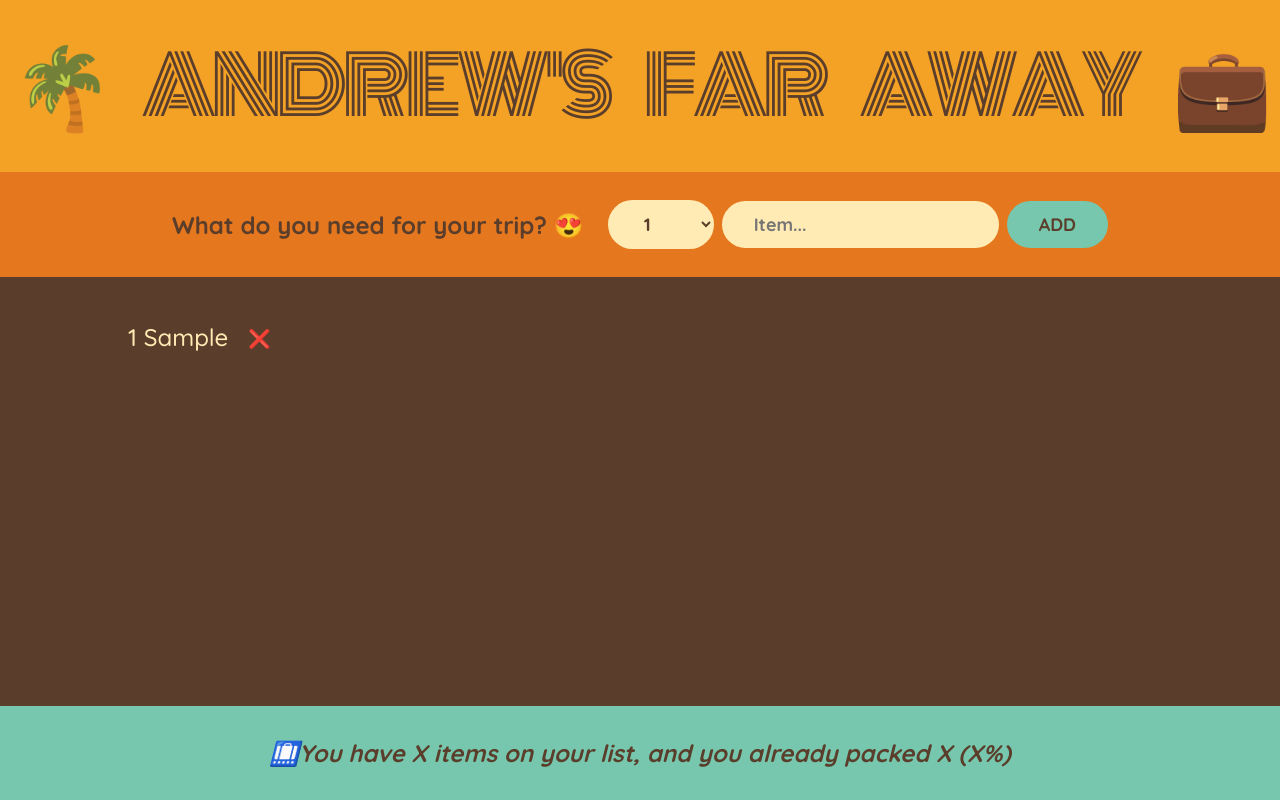
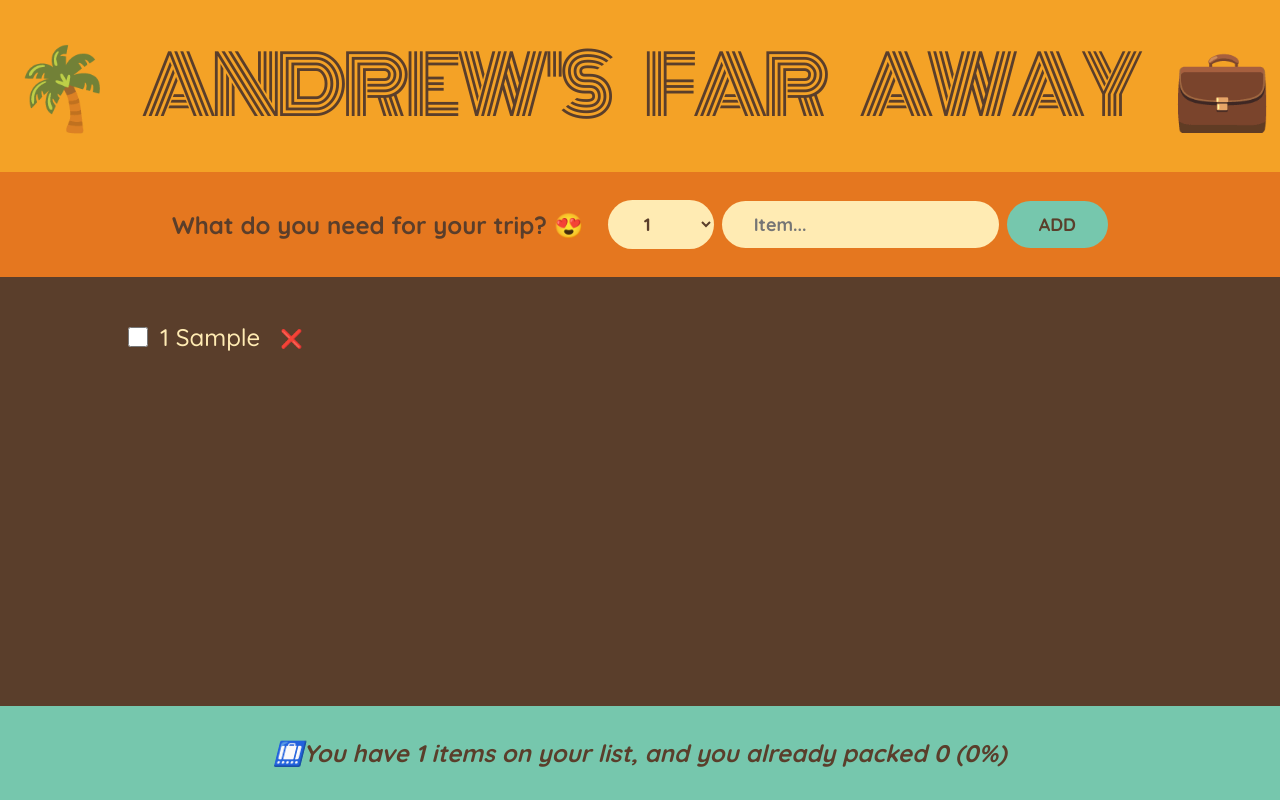
Before and after one commit to EzPzLetMeFreezie/travel-list, a React (Create React App) app: page / in a window 1280 px wide. Both pictures are taken after typing "Sample" into the empty fields and a click on the button "ADD". Built offline with nearby package versions, Linux system fonts and the light colour scheme.

Commit message:
Update stat calculation

```diff
--- a/src/App.js
+++ b/src/App.js
@@ -11,12 +11,24 @@
     setItems((items) => items.filter((item) => item.id !== id));
   }
 
+  function handleToggleItem(id) {
+    setItems((items) =>
+      items.map((item) =>
+        item.id === id ? { ...item, packed: !item.packed } : item
+      )
+    );
+  }
+
   return (
     <div className="app">
       <Logo />
       <Form onAddItems={handleAddItems} />
-      <PackingList items={items} onDeleteItem={handleDeleteItem} />
-      <Stats />
+      <PackingList
+        items={items}
+        onDeleteItem={handleDeleteItem}
+        onToggleItems={handleToggleItem}
+      />
+      <Stats items={items} />
     </div>
   );
 }
@@ -35,7 +47,6 @@
     if (!description.trim()) return;
 
     const newItem = { description, quantity, packed: false, id: Date.now() };
-    console.log(newItem);
 
     onAddItems(newItem);
 
@@ -67,21 +78,31 @@
   );
 }
 
-function PackingList({ items, onDeleteItem }) {
+function PackingList({ items, onDeleteItem, onToggleItems }) {
   return (
     <div className="list">
       <ul>
         {items.map((item) => (
-          <Item item={item} onDeleteItem={onDeleteItem} key={item.id} />
+          <Item
+            item={item}
+            onDeleteItem={onDeleteItem}
+            onToggleItems={onToggleItems}
+            key={item.id}
+          />
         ))}
       </ul>
     </div>
   );
 }
 
-function Item({ item, onDeleteItem }) {
+function Item({ item, onDeleteItem, onToggleItems }) {
   return (
     <li>
+      <input
+        type="checkbox"
+        value={item.packed}
+        onChange={() => onToggleItems(item.id)}
+      />
       <span style={item.packed ? { textDecoration: "line-through" } : {}}>
         {item.quantity} {item.description}
       </span>
@@ -90,10 +111,25 @@
   );
 }
 
-function Stats() {
+function Stats({ items }) {
+  if (!items.length)
+    return (
+      <p className="stats">
+        <em>Start adding some items to your packing list 🚀</em>
+      </p>
+    );
+
+  const numItems = items.length;
+  const numPacked = items.filter((item) => item.packed).length;
+  const percentage = Math.round((numPacked / numItems) * 100);
+
   return (
     <footer className="stats">
-      <em>🛄You have X items on your list, and you already packed X (X%)</em>
+      <em>
+        {percentage === 100
+          ? "You got everything! Ready to go ✈"
+          : `🛄You have ${numItems} items on your list, and you already packed ${numPacked} (${percentage}%)`}
+      </em>
     </footer>
   );
 }
```
